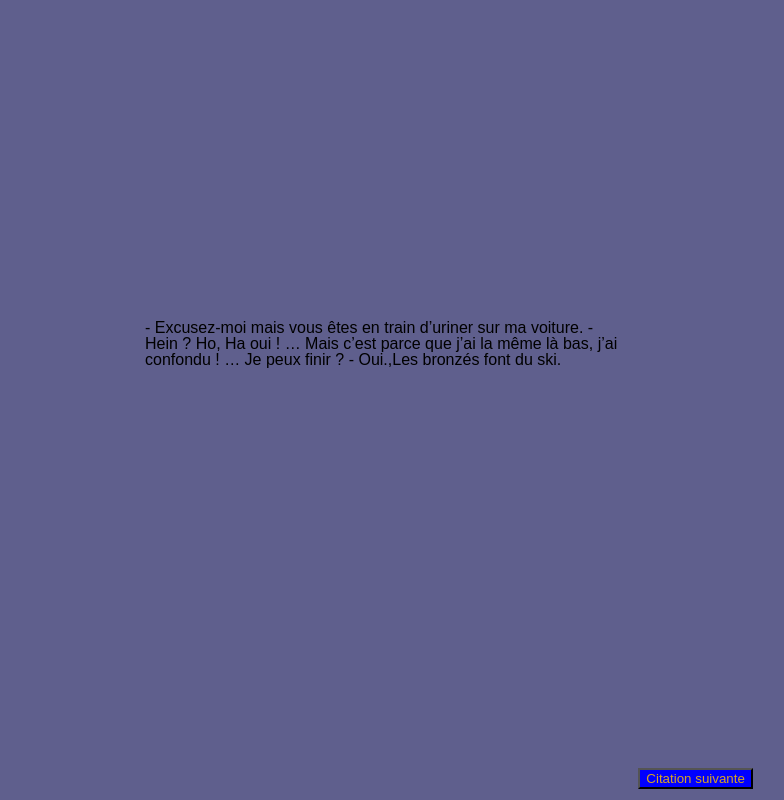
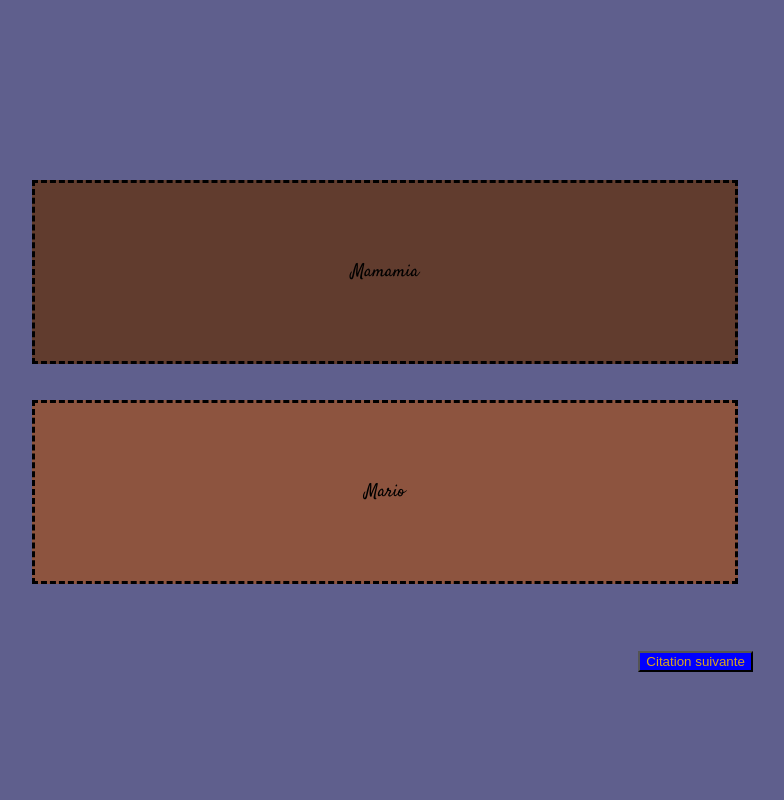
Before and after one commit to Reno1972/Eval_23, a plain HTML site: page index.html in a window 1280 px wide. Both pictures are taken after a click on the button "Citation suivante". Shown: the whole page, without its empty margins (255-1039 px from the left). Drawn offline with Linux system fonts and the light colour scheme; a web font is replaced by a local one.

Commit message:
V1.02 citation aleatoire divisée

```diff
--- a/assets/css/Eval_23.css
+++ b/assets/css/Eval_23.css
@@ -1,20 +1,36 @@
-@import url('https://fonts.googleapis.com/css2?family=Montserrat+Alternates:wght@800&family=Oooh+Baby&display=swap');
+@import url('https://fonts.googleapis.com/css2?family=Satisfy&display=swap');
 
 body{
-    font-family: 'Montserrat Alternates', sans-serif;
-    font-family: 'Oooh Baby', cursive;
     background-color: rgb(95, 95, 141);
 }
 .container{
-    margin-top: 20em;
+    text-align: center;
+    font-family: 'Satisfy', cursive;
+    font-size: large;
+    margin-top: 10em;
     margin-left: auto;
     margin-right: auto;
+    border: dashed;
+    padding: 5rem;
     width: 30em;
+    background-color: rgb(97, 60, 46);
+}
+.return{
+    text-align: center;
+    font-family: 'Satisfy', cursive;
+    font-size: large;
+    margin-top: 2em;
+    margin-left: auto;
+    margin-right: auto;
+    border: dashed;
+    padding: 5rem;
+    width: 30em;
+    background-color: rgb(141, 84, 63);
 }
 #btn{
     color: goldenrod;
     background-color: blue;
-    margin-top: 30em;
+    margin-top: 5em;
     margin-left: 67em;
     margin-right: auto;
 }
--- a/assets/js/Eval_23.js
+++ b/assets/js/Eval_23.js
@@ -10,13 +10,17 @@ let arrayOfQuotes = [["Mamamia", "Mario"],
 
 let buttonSelector = document.querySelector("#btn");
 let textSelelector = document.querySelector(".container");
+let textReturn= document.querySelector(".return");
 
-// document.body.style.background = "linear-gradient(#f69d3c, #3f87a6))";
 
 buttonSelector.addEventListener("click", ()=>{
-    var rand = Math.floor(Math.random()*arrayOfQuotes.length);
-    var rValue = arrayOfQuotes[rand];
-    // alert(rValue);
-    // document.write(rValue);
-    textSelelector.innerHTML = rValue;
+
+    var index=returnText(arrayOfQuotes);
+    textSelelector.innerText=`${arrayOfQuotes[index][0]}`;
+    textReturn.innerText=`${arrayOfQuotes[index][1]}`;
 })
+
+function returnText(array){
+    let rand = Math.floor(Math.random()*array.length);
+    return rand;
+}
--- a/index.html
+++ b/index.html
@@ -7,21 +7,15 @@
     <title>Eval_23</title>
     <link rel="stylesheet" href="assets/css/reset.css">
     <link rel="stylesheet" href="assets/css/Eval_23.css">
-    <link rel="preconnect" href="https://fonts.googleapis.com">
-    <link rel="preconnect" href="https://fonts.gstatic.com" crossorigin>
-    <link href="https://fonts.googleapis.com/css2?family=Montserrat+Alternates:wght@800&family=Oooh+Baby&display=swap" rel="stylesheet">
-</head>
+   </head>
 <body>
     <div>
-        <p class="container" >
-
-        </p>
+        <p class="container" ></p>
+        <p class="return"></p>
 
 
     </div>
     <form>
-        <!-- <a href="#lien"> Le lien</a> -->
-
         <input id="btn" type="button" value="Citation suivante">
     </form>
 
```
